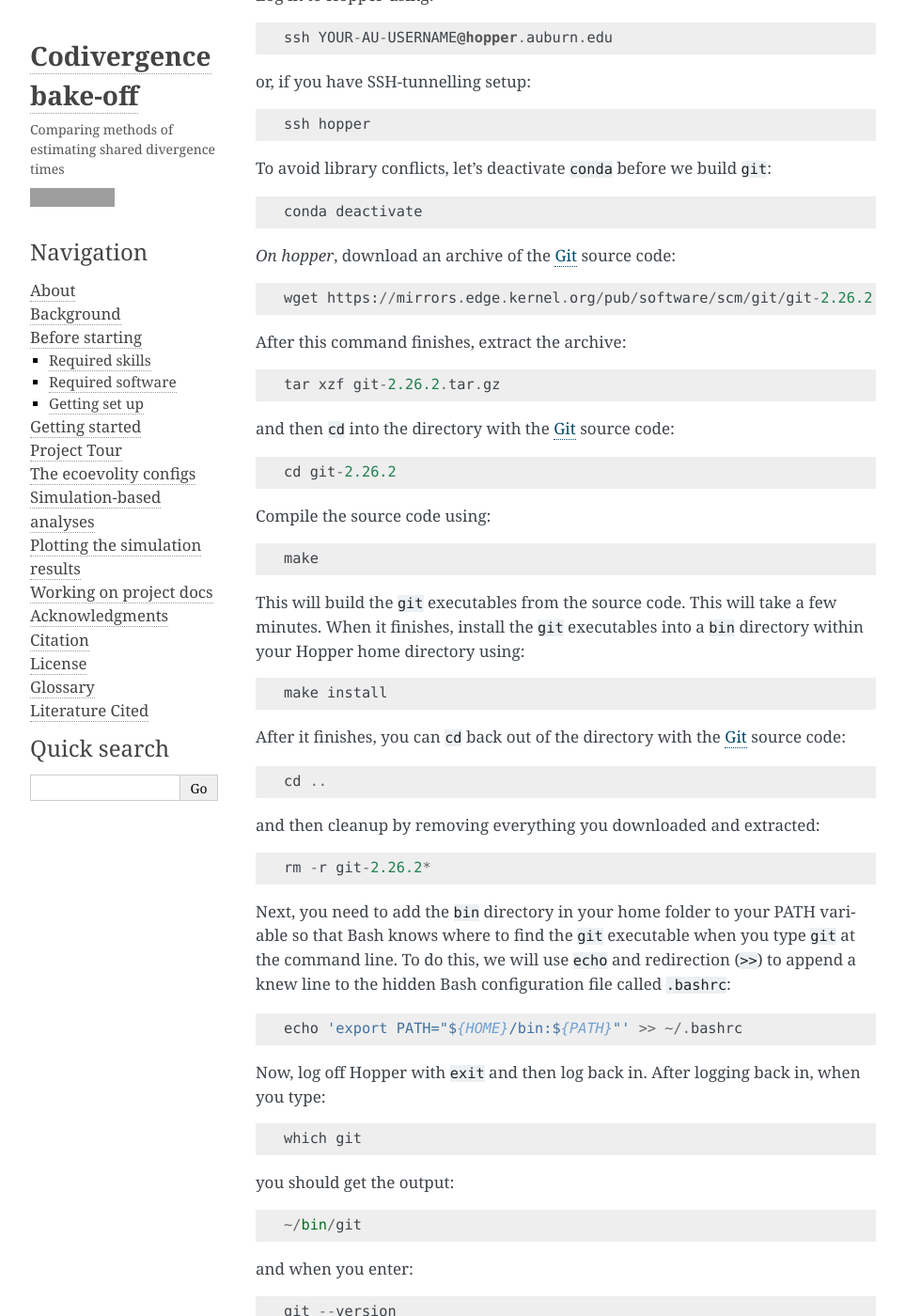
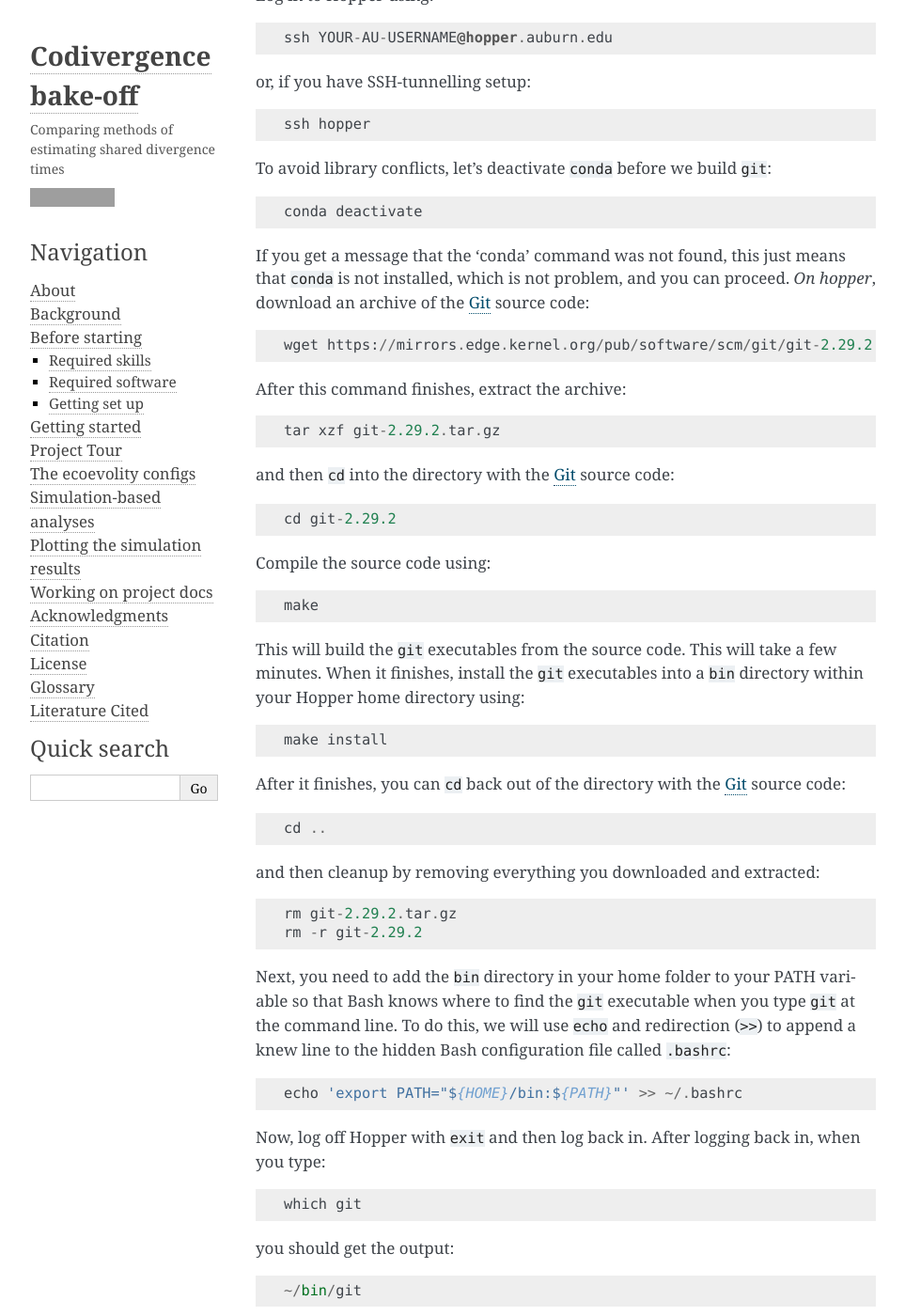
Before and after one commit to phyletica/codiv-sanger-bake-off, a Sphinx documentation site: the page built from docs-source/source/prerequisites.rst, in a window 1280 px wide and 1400 px high, scrolled down 6789 px. Shown: the whole window at 94% size, without its empty margins (148-1111 px from the left). Built offline with Sphinx 7.4.7, drawn with Linux system fonts in a browser that asks for light colours; formulas are drawn with MathJax 3; some of the changed text lies outside the part shown; grey boxes are pictures that could not be loaded.

Commit message:
Working on documentation.
Updating snippet on installing Git. Updating git versions and making
``rm`` calls safer.

```diff
--- a/docs-source/source/snippets/installing-git.rst
+++ b/docs-source/source/snippets/installing-git.rst
@@ -21,17 +21,19 @@ To avoid library conflicts, let's deactivate ``conda`` before we build
 
     conda deactivate
 
+If you get a message that the 'conda' command was not found, this just means
+that ``conda`` is not installed, which is not problem, and you can proceed.
 *On hopper*, download an archive of the |git|_ source code::
 
-    wget https://mirrors.edge.kernel.org/pub/software/scm/git/git-2.26.2.tar.gz
+    wget https://mirrors.edge.kernel.org/pub/software/scm/git/git-2.29.2.tar.gz
 
 After this command finishes, extract the archive::
 
-    tar xzf git-2.26.2.tar.gz
+    tar xzf git-2.29.2.tar.gz
 
 and then ``cd`` into the directory with the |git|_ source code::
 
-    cd git-2.26.2
+    cd git-2.29.2
 
 Compile the source code using::
 
@@ -51,7 +53,8 @@ source code::
 
 and then cleanup by removing everything you downloaded and extracted::
 
-    rm -r git-2.26.2*
+    rm git-2.29.2.tar.gz
+    rm -r git-2.29.2
 
 Next, you need to add the ``bin`` directory in your home folder to your PATH
 variable so that Bash knows where to find the ``git`` executable when you type
@@ -76,7 +79,7 @@ and when you enter::
 
 you should see::
 
-    git version 2.26.2
+    git version 2.29.2
 
 
 .. _configuring-git:
@@ -165,7 +168,8 @@ Move back out of the ``git-lfs`` and cleanup by removing everything
 we downloaded and extracted::
 
     cd ..
-    rm -r git-lfs*
+    rm git-lfs-linux-amd64-v2.12.0.tar.gz
+    rm -r git-lfs-files
 
 Lastly, run the following command to configure ``git-lfs`` for your Hopper
 account::
```
Also changed, not shown: other parts of docs-source/source/snippets/installing-git.rst (+2 -2 lines).
